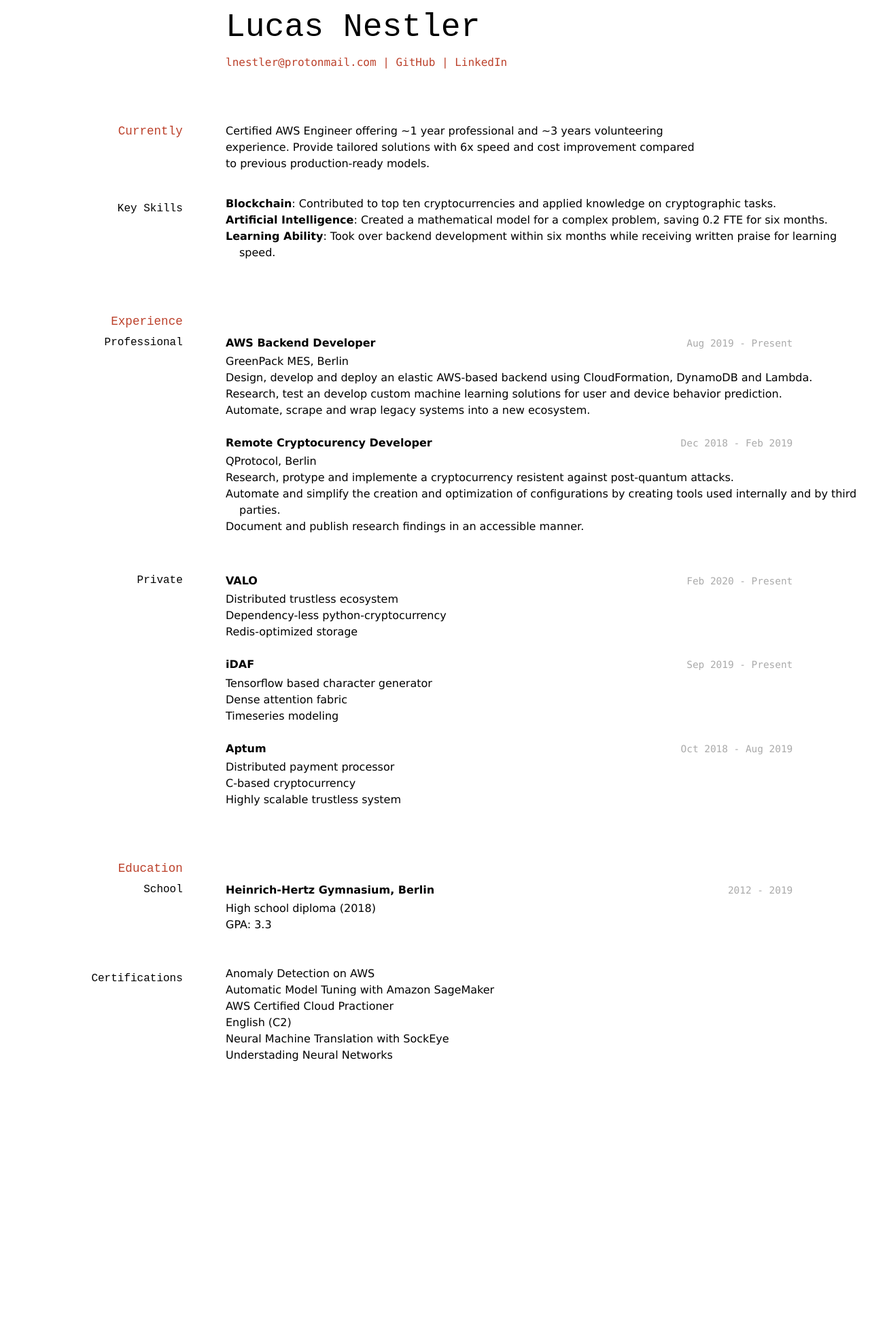
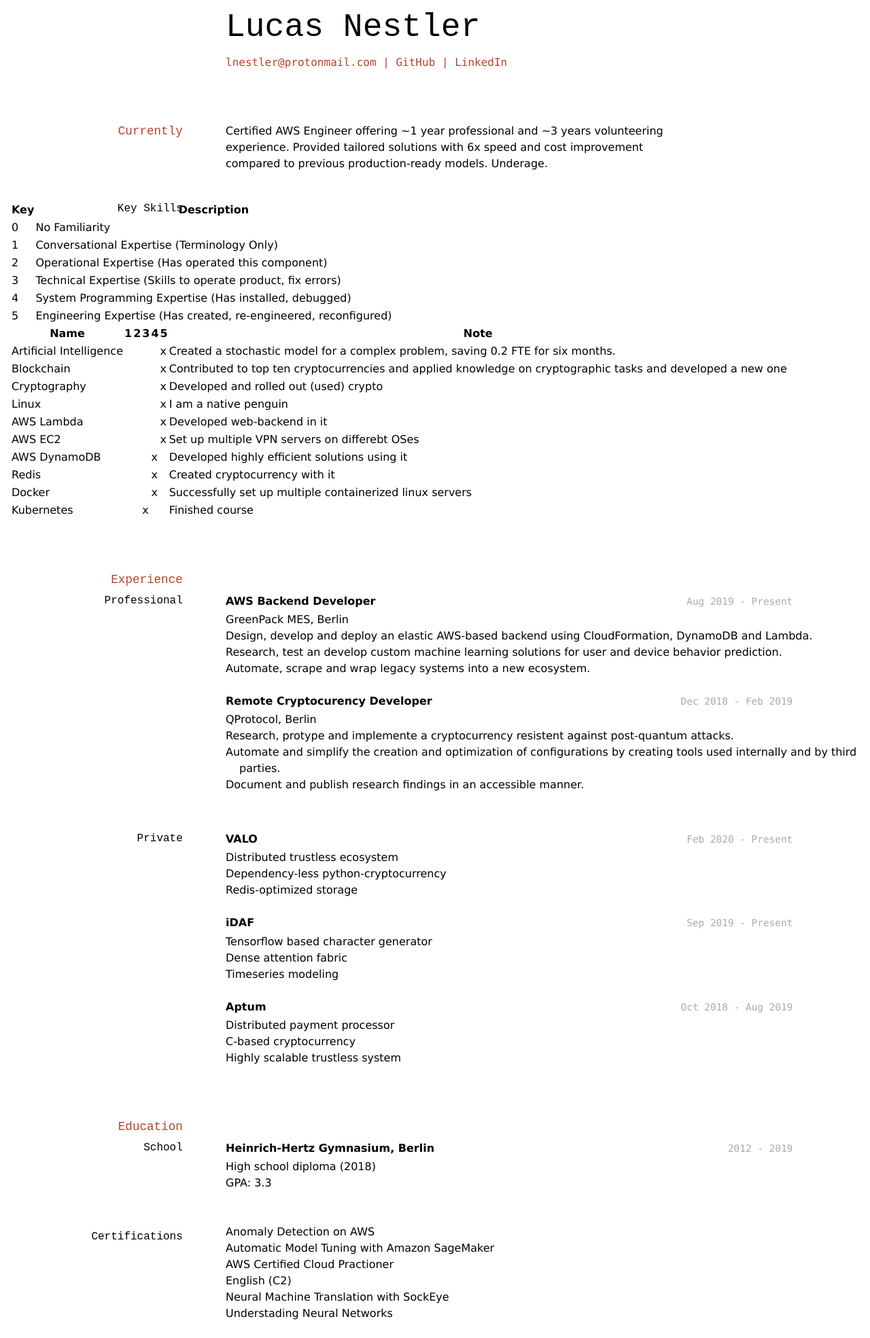
Before and after one commit to ClashLuke/markdown-cv, a Jekyll site: the page built from index.md, in a window 1280 px wide. Shown: the whole page at 68% size. Built offline with Jekyll 4.4.1, drawn with Linux system fonts in a browser that asks for light colours; before the commit the page ends 1589 px from its top, so only the background shows below that.

```diff
--- a/index.md
+++ b/index.md
@@ -14,13 +14,31 @@ title: Lucas Nestler's CV
 
 ## Currently
 
-Certified AWS Engineer offering ~1 year professional and ~3 years volunteering experience. Provide tailored solutions with 6x speed and cost improvement compared to previous production-ready models.
+Certified AWS Engineer offering ~1 year professional and ~3 years volunteering experience. Provided tailored solutions with 6x speed and cost improvement compared to previous production-ready models. Underage.
 
 ### Key Skills
 
-- **Blockchain**: Contributed to top ten cryptocurrencies and applied knowledge on cryptographic tasks.
-- **Artificial Intelligence**: Created a mathematical model for a complex problem, saving 0.2 FTE for six months.
-- **Learning Ability**: Took over backend development within six months while receiving written praise for learning speed.
+| Key | Description                                                      |
+| --- | ---------------------------------------------------------------- |
+| 0   | No Familiarity                                                   |
+| 1   | Conversational Expertise (Terminology Only)                      |
+| 2   | Operational Expertise (Has operated this component)              |
+| 3   | Technical Expertise (Skills to operate product, fix errors)      |
+| 4   | System Programming Expertise (Has installed, debugged)           |
+| 5   | Engineering Expertise (Has created, re-engineered, reconfigured) |
+
+| Name                    | 1   | 2   | 3   | 4   | 5   | Note                                                                                                         |
+| ----------------------- | --- | --- | --- | --- | --- | ------------------------------------------------------------------------------------------------------------ |
+| Artificial Intelligence |     |     |     |     | x   | Created a stochastic model for a complex problem, saving 0.2 FTE for six months.                             |
+| Blockchain              |     |     |     |     | x   | Contributed to top ten cryptocurrencies and applied knowledge on cryptographic tasks and developed a new one |
+| Cryptography            |     |     |     |     | x   | Developed and rolled out (used) crypto                                                                       |
+| Linux                   |     |     |     |     | x   | I am a native penguin                                                                                        |
+| AWS Lambda              |     |     |     |     | x   | Developed web-backend in it                                                                                  |
+| AWS EC2                 |     |     |     |     | x   | Set up multiple VPN servers on differebt OSes                                                                |
+| AWS DynamoDB            |     |     |     | x   |     | Developed highly efficient solutions using it                                                                |
+| Redis                   |     |     |     | x   |     | Created cryptocurrency with it                                                                               |
+| Docker                  |     |     |     | x   |     | Successfully set up multiple containerized linux servers                                                     |
+| Kubernetes              |     |     | x   |     |     | Finished course                                                                                              |
 
 
 ## Experience
--- a/media/davewhipp-print.css
+++ b/media/davewhipp-print.css
@@ -11,7 +11,7 @@ small, strike, strong, sub, sup, tt, var,
 b, u, i, center,
 dl, dt, dd, ol, ul, li,
 fieldset, form, label, legend,
-table, caption, tbody, tfoot, thead, tr, th, td,
+caption, tbody, tfoot, thead,
 article, aside, canvas, details, embed,
 figure, figcaption, footer, header, hgroup,
 menu, nav, output, ruby, section, summary,
--- a/media/davewhipp-screen.css
+++ b/media/davewhipp-screen.css
@@ -11,7 +11,7 @@ small, strike, strong, sub, sup, tt, var,
 b, u, i, center,
 dl, dt, dd, ol, ul, li,
 fieldset, form, label, legend,
-table, caption, tbody, tfoot, thead, tr, th, td,
+caption, tbody, tfoot, thead,
 article, aside, canvas, details, embed,
 figure, figcaption, footer, header, hgroup,
 menu, nav, output, ruby, section, summary,
```
